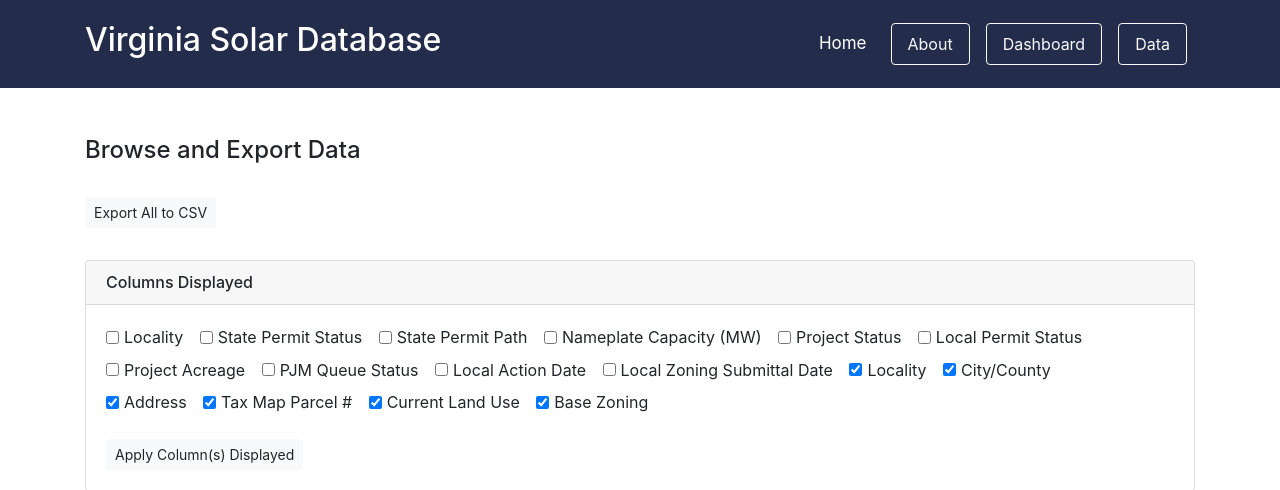
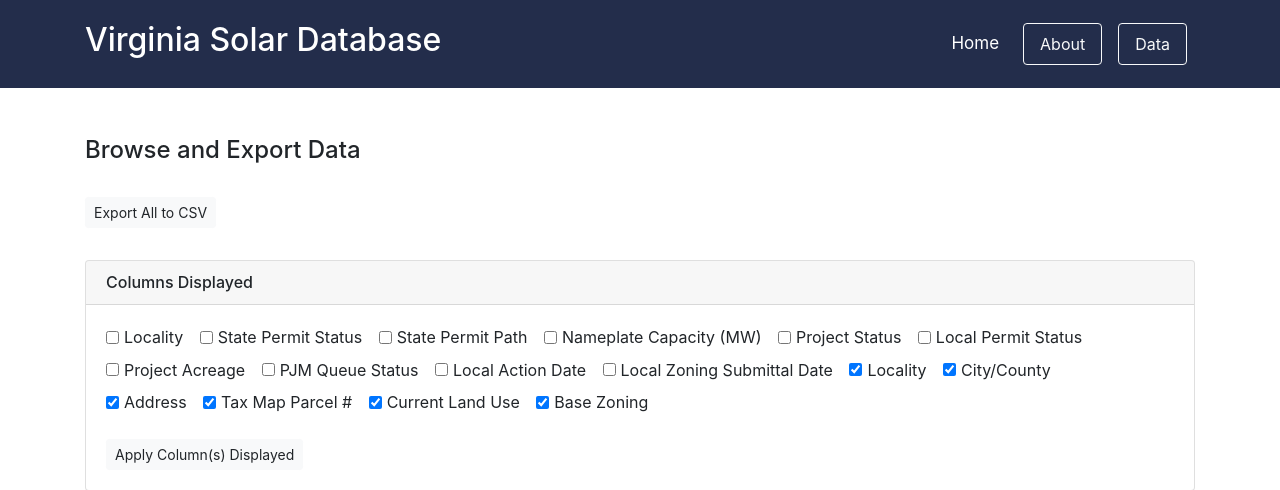
Before and after one commit to coopercenter/solar-database, a Django app: page /data/ in a window 1280 px wide. Shown: the top 490 px of the page. Run offline with Django 4.2, Linux system fonts and the light colour scheme; data that the repository does not hold is empty; some libraries are stand-ins or nearby versions.

Commit message:
Moved dashboard to home

```diff
--- a/database/templates/database/base.html
+++ b/database/templates/database/base.html
@@ -41,9 +41,6 @@
                   <a class="nav-link btn btn-outline-light" href="/about/">About</a>
                 </li>
                 <li class="nav-item px-2">
-                  <a class="nav-link btn btn-outline-light" href="/dashboard/">Dashboard</a>
-                </li>
-                <li class="nav-item px-2">
                   <a class="nav-link btn btn-outline-light" href="/data/">Data</a>
                 </li>
               </ul>
--- a/database/templates/database/home.html
+++ /dev/null
@@ -1,5 +0,0 @@
-{% extends "database/base.html" %}
-{% block content %}
-    <br>
-    <h1>Home</h1>
-{% endblock content %}
--- a/database/urls.py
+++ b/database/urls.py
@@ -3,10 +3,9 @@ from . import views
 from .views import ProjectView
 
 urlpatterns = [
-    path('', views.home, name='database-home'),
+    path('', views.dash, name='database-home'),
     path('about/', views.about, name='database-about'),
     path('data/', views.data, name='database-data'),
-    path('dashboard/', views.dash, name='database-dash'),
     path('project/<pk>/', ProjectView.as_view(), name='database-project'),
     path('export-csv/', views.export_csv, name='export_csv'),
 ]
--- a/database/views.py
+++ b/database/views.py
@@ -20,10 +20,6 @@ def export_csv(request):
         writer.writerow({field.name: getattr(obj, field.name) for field in SolarProjectData._meta.fields})
 
     return response
-
-def home(request):
-
-    return render(request, 'database/home.html')
 
 def dash(request):
     data = list(SolarProjectData.objects.values('latitude', 'longitude', 'project_name', 'data_id',
```
